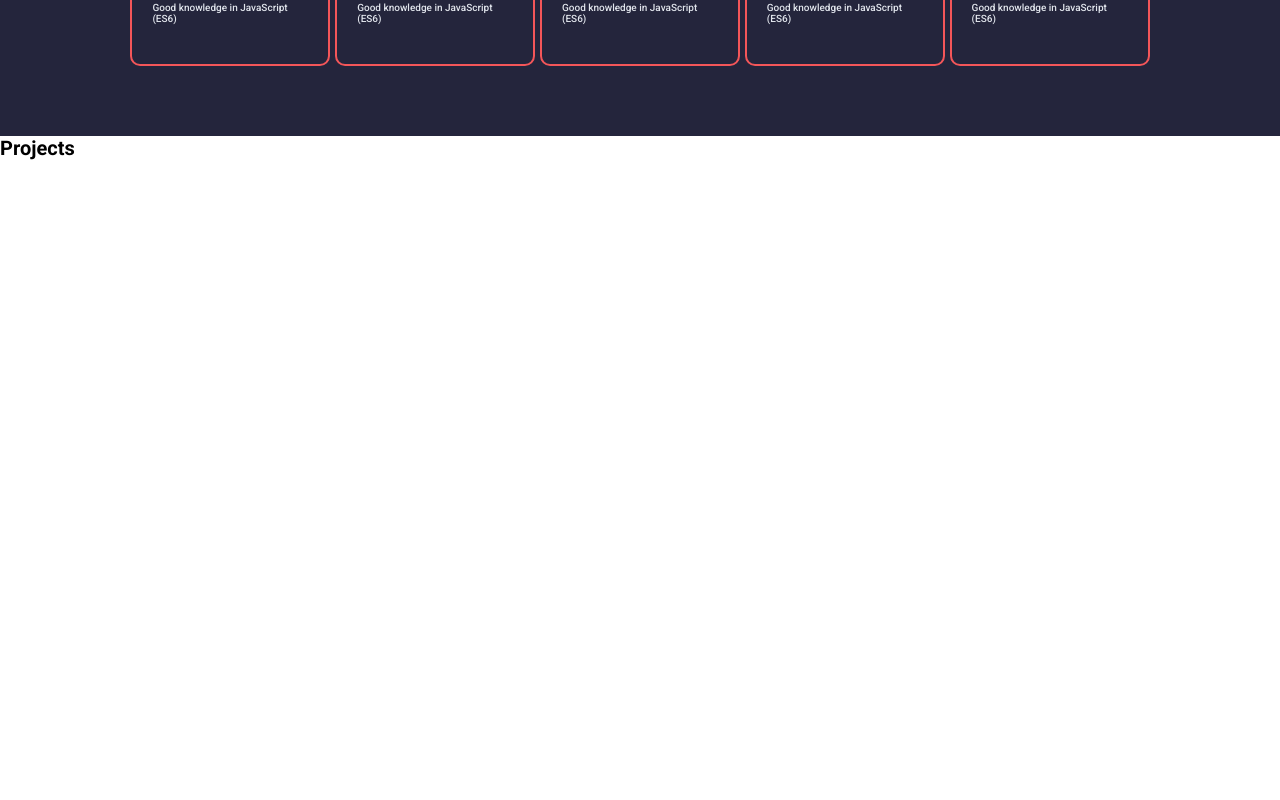
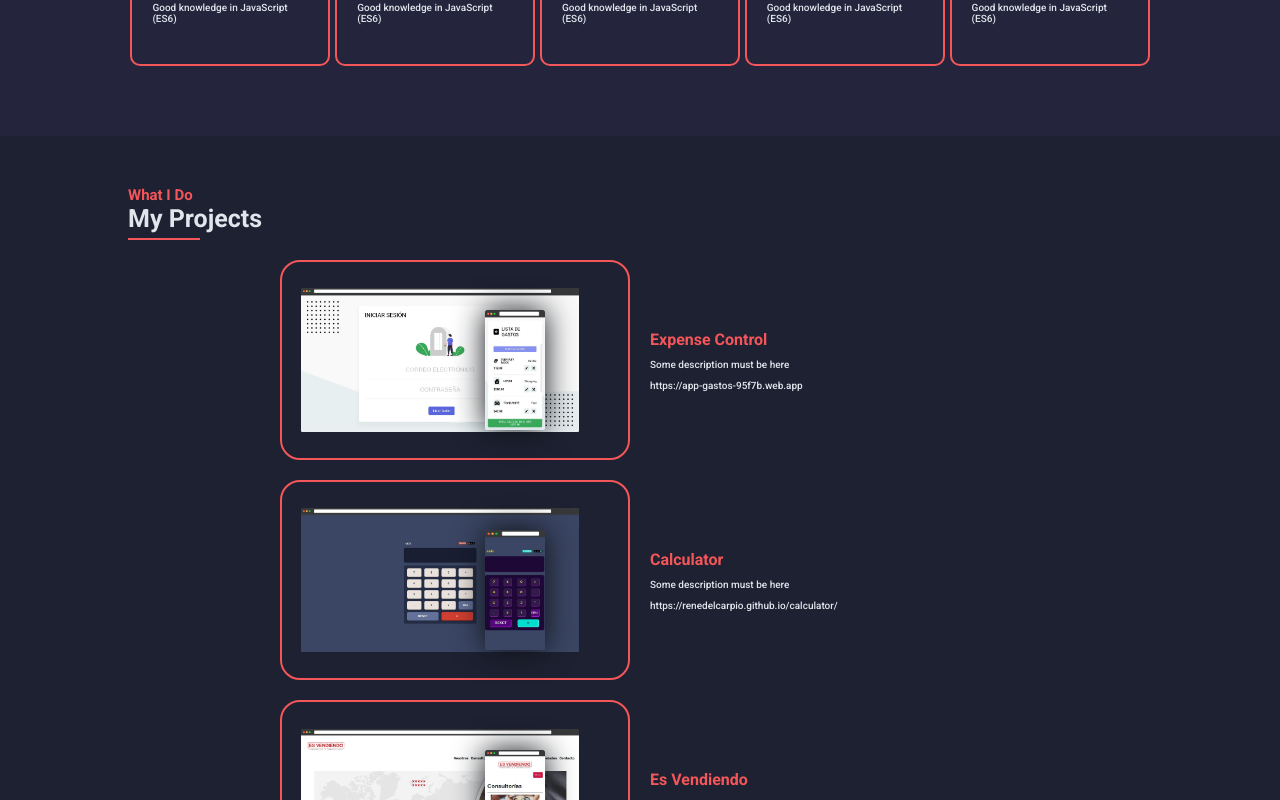
Before and after one commit to renedelcarpio/portfolio, a React (Create React App) app: page / in a window 1280 px wide. Shown: the part 1980-2780 px from the top of the page. Before the commit the page ends 2140 px from the top, so only its background shows below. Built offline with nearby package versions, Linux system fonts and the light colour scheme.

Commit message:
create projects component and styles

```diff
--- a/src/components/Pages/Projects/Projects.js
+++ b/src/components/Pages/Projects/Projects.js
@@ -1,9 +1,30 @@
-import React from 'react';
+import './Projects.scss';
+
+import ProjectCard from '../../common/ProjectCard/ProjectCard';
+import { myPages } from '../../../assets/data/myProjects';
 
 const Projects = () => {
 	return (
-		<div>
-			<h1>Projects</h1>
+		<div id='projects' className='projects'>
+			<div className='projects__title'>
+				<h4 className='about__discover'>What I Do</h4>
+				<h1 className='about__title'>My Projects</h1>
+				<hr size='2px' width='7%' color='#f45659' />
+			</div>
+			<div>
+				{myPages.map(({ name, url, description, desktop, mobile, index }) => {
+					return (
+						<ProjectCard
+							name={name}
+							url={url}
+							description={description}
+							desktop={desktop}
+							mobile={mobile}
+							key={`${index}${name}`}
+						/>
+					);
+				})}
+			</div>
 		</div>
 	);
 };
--- /dev/null
+++ b/src/components/Pages/Projects/Projects.scss
@@ -0,0 +1,16 @@
+@import '../../../index.scss';
+
+.projects {
+  display: flex;
+  flex-direction: column;
+  justify-content: center;
+  align-items: center;
+  background-color: $dark-primary;
+  width: 100vw;
+  padding-bottom: 5rem;
+}
+
+.projects__title {
+  width: 80%;
+  margin-top: 5rem;
+}
```
